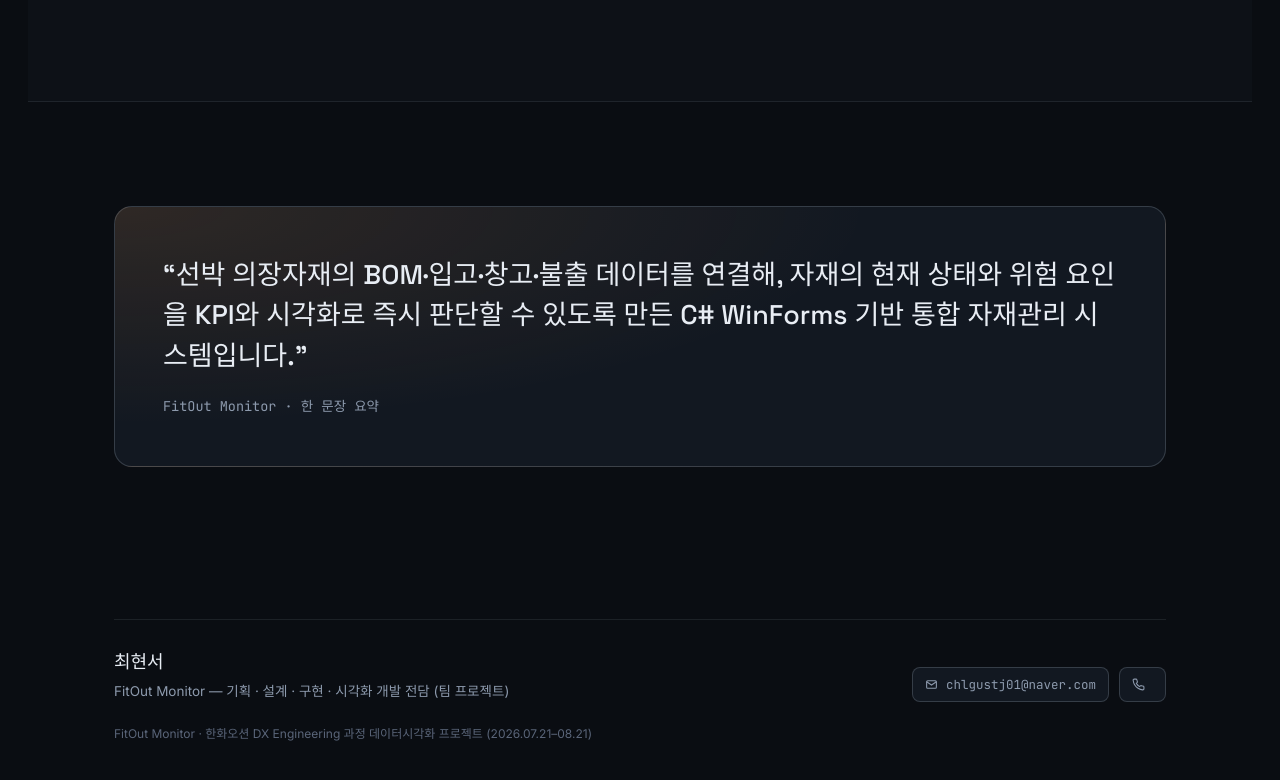
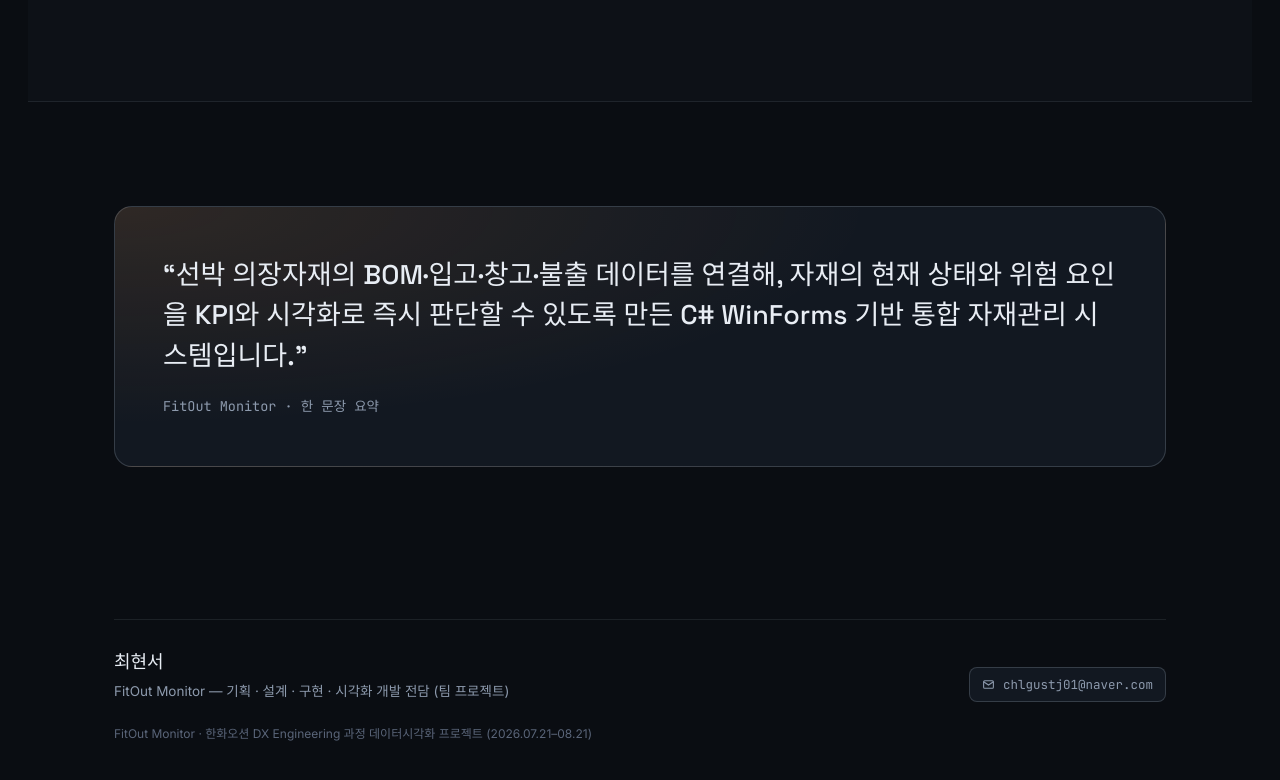
Before and after one commit to chlgustj01/chlgustj01.github.io, a plain HTML site: page fitout/index.html in a window 1280 px wide. Shown: the part 8969-9749 px from the top of the page. Drawn offline with Linux system fonts and the light colour scheme.

Commit message:
FitOut Monitor: 공개 페이지에서 전화번호 연락처 제거 (이메일 유지)
Co-Authored-By: Claude Opus 5.5 <noreply@anthropic.com>
Claude-Session: https://claude.ai/code/session_01Ex4ZeHCiwSvn9B6X3Chg5o

```diff
--- a/fitout/index.html
+++ b/fitout/index.html
@@ -716,10 +716,6 @@
           <svg viewBox="0 0 24 24" fill="none" stroke="currentColor" stroke-width="2"><rect x="3" y="5" width="18" height="14" rx="2"/><path d="m3 7 9 6 9-6"/></svg>
           <span>chlgustj01@naver.com</span>
         </button>
-        <button class="copy-btn" data-copy="" type="button">
-          <svg viewBox="0 0 24 24" fill="none" stroke="currentColor" stroke-width="2"><path d="M22 16.92v3a2 2 0 0 1-2.18 2 19.8 19.8 0 0 1-8.63-3.07 19.5 19.5 0 0 1-6-6 19.8 19.8 0 0 1-3.07-8.67A2 2 0 0 1 4.11 2h3a2 2 0 0 1 2 1.72c.127.96.361 1.903.7 2.81a2 2 0 0 1-.45 2.11L8.09 9.91a16 16 0 0 0 6 6l1.27-1.27a2 2 0 0 1 2.11-.45c.907.339 1.85.573 2.81.7A2 2 0 0 1 22 16.92z"/></svg>
-          <span></span>
-        </button>
       </div>
     </div>
     <div class="foot-bottom">FitOut Monitor · 한화오션 DX Engineering 과정 데이터시각화 프로젝트 (2026.07.21–08.21)</div>
```
